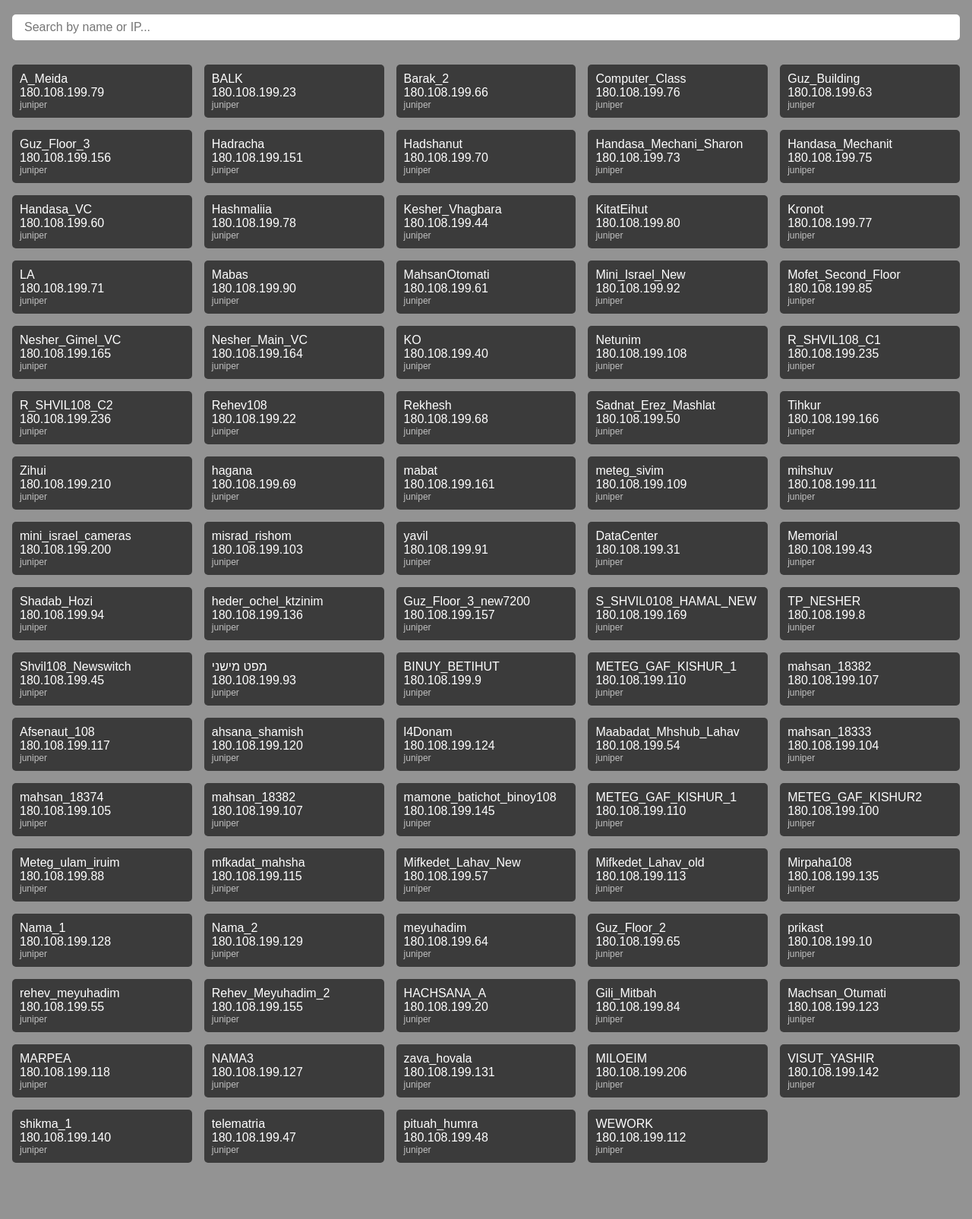
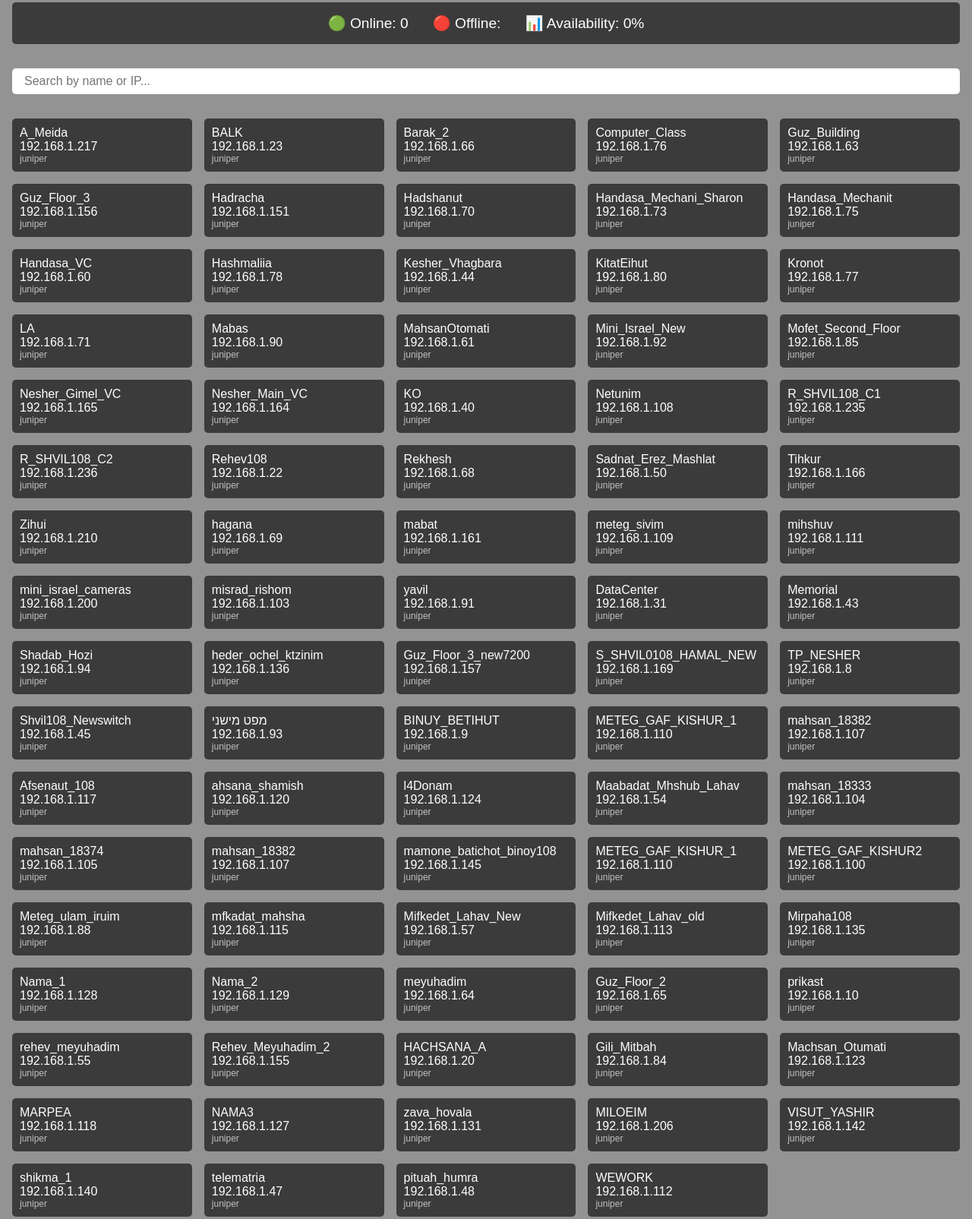
Before and after one commit to amit0604/Pinger-network-management, a plain HTML site: page templates/switch-monitor.html in a window 1280 px wide. Shown: the part 82-1687 px from the top of the page at 76% size. Before the commit the page ends 1629 px from the top, so only its background shows below. Drawn offline with Linux system fonts and the light colour scheme; no server answers.

Commit message:
31-01-26:monitor online/offline & availability
switch-minitor.html:
- feature: online and offline counter with addition of devcies availability in precentage.

```diff
--- a/static/devices.json
+++ b/static/devices.json
@@ -1,505 +1,505 @@
 [
     {
         "name": "A_Meida",
-        "ip": "180.108.199.79",
+        "ip": "192.168.1.217",
         "type":"juniper",
         "group":"network-switch"
     },
     {
         "name": "BALK",
-        "ip": "180.108.199.23",
+        "ip": "192.168.1.23",
         "type":"juniper",
         "group":"network-switch"
     },
     {
         "name": "Barak_2",
-        "ip": "180.108.199.66",
+        "ip": "192.168.1.66",
         "type":"juniper",
         "group":"network-switch"
     },
     {
         "name": "Computer_Class",
-        "ip": "180.108.199.76",
+        "ip": "192.168.1.76",
         "type":"juniper",
         "group":"network-switch"
     },
     {
         "name": "Guz_Building",
-        "ip": "180.108.199.63",
+        "ip": "192.168.1.63",
         "type":"juniper",
         "group":"network-switch"
     },
     {
         "name": "Guz_Floor_3",
-        "ip": "180.108.199.156",
+        "ip": "192.168.1.156",
         "type":"juniper",
         "group":"network-switch"
     },
     {
         "name": "Hadracha",
-        "ip": "180.108.199.151",
+        "ip": "192.168.1.151",
         "type":"juniper",
         "group":"network-switch"
     },
     {
         "name": "Hadshanut",
-        "ip": "180.108.199.70",
+        "ip": "192.168.1.70",
         "type":"juniper",
         "group":"network-switch"
     },
     {
         "name": "Handasa_Mechani_Sharon",
-        "ip": "180.108.199.73",
+        "ip": "192.168.1.73",
         "type":"juniper",
         "group":"network-switch"
     },
     {
         "name": "Handasa_Mechanit",
-        "ip": "180.108.199.75",
+        "ip": "192.168.1.75",
         "type":"juniper",
         "group":"network-switch"
     },
     {
         "name": "Handasa_VC",
-        "ip": "180.108.199.60",
+        "ip": "192.168.1.60",
         "type":"juniper",
         "group":"network-switch"
     },
     {
         "name": "Hashmaliia",
-        "ip": "180.108.199.78",
+        "ip": "192.168.1.78",
         "type":"juniper",
         "group":"network-switch"
     },
     {
         "name": "Kesher_Vhagbara",
-        "ip": "180.108.199.44",
+        "ip": "192.168.1.44",
         "type":"juniper",
         "group":"network-switch"
     },
     {
         "name": "KitatEihut",
-        "ip": "180.108.199.80",
+        "ip": "192.168.1.80",
         "type":"juniper",
         "group":"network-switch"
     },
     {
         "name": "Kronot",
-        "ip": "180.108.199.77",
+        "ip": "192.168.1.77",
         "type":"juniper",
         "group":"network-switch"
     },
     {
         "name": "LA",
-        "ip": "180.108.199.71",
+        "ip": "192.168.1.71",
         "type":"juniper",
         "group":"network-switch"
     },
     {
         "name": "Mabas",
-        "ip": "180.108.199.90",
+        "ip": "192.168.1.90",
         "type":"juniper",
         "group":"network-switch"
     },
     {
         "name": "MahsanOtomati",
-        "ip": "180.108.199.61",
+        "ip": "192.168.1.61",
         "type":"juniper",
         "group":"network-switch"
     },
     {
         "name": "Mini_Israel_New",
-        "ip": "180.108.199.92",
+        "ip": "192.168.1.92",
         "type":"juniper",
         "group":"network-switch"
     },
     {
         "name": "Mofet_Second_Floor",
-        "ip": "180.108.199.85",
+        "ip": "192.168.1.85",
         "type":"juniper",
         "group":"network-switch"
     },
     {
         "name": "Nesher_Gimel_VC",
-        "ip": "180.108.199.165",
+        "ip": "192.168.1.165",
         "type":"juniper",
         "group":"network-switch"
     },
     {
         "name": "Nesher_Main_VC",
-        "ip": "180.108.199.164",
+        "ip": "192.168.1.164",
         "type":"juniper",
         "group":"network-switch"
     },
     {
         "name": "KO",
-        "ip": "180.108.199.40",
+        "ip": "192.168.1.40",
         "type":"juniper",
         "group":"network-switch"
     },
     {
         "name": "Netunim",
-        "ip": "180.108.199.108",
+        "ip": "192.168.1.108",
         "type":"juniper",
         "group":"network-switch"
     },
     {
         "name": "R_SHVIL108_C1",
-        "ip": "180.108.199.235",
+        "ip": "192.168.1.235",
         "type":"juniper",
         "group":"network-switch"
     },
     {
         "name": "R_SHVIL108_C2",
-        "ip": "180.108.199.236",
+        "ip": "192.168.1.236",
         "type":"juniper",
         "group":"network-switch"
     },
     {
         "name": "Rehev108",
-        "ip": "180.108.199.22",
+        "ip": "192.168.1.22",
         "type":"juniper",
         "group":"network-switch"
     },
     {
         "name": "Rekhesh",
-        "ip": "180.108.199.68",
+        "ip": "192.168.1.68",
         "type":"juniper",
         "group":"network-switch"
     },
     {
         "name": "Sadnat_Erez_Mashlat",
-        "ip": "180.108.199.50",
+        "ip": "192.168.1.50",
         "type":"juniper",
         "group":"network-switch"
     },
     {
         "name": "Tihkur",
-        "ip": "180.108.199.166",
+        "ip": "192.168.1.166",
         "type":"juniper",
         "group":"network-switch"
     },
     {
         "name": "Zihui",
-        "ip": "180.108.199.210",
+        "ip": "192.168.1.210",
         "type":"juniper",
         "group":"network-switch"
     },
     {
         "name": "hagana",
-        "ip": "180.108.199.69",
+        "ip": "192.168.1.69",
         "type":"juniper",
         "group":"network-switch"
     },
     {
         "name": "mabat",
-        "ip": "180.108.199.161",
+        "ip": "192.168.1.161",
         "type":"juniper",
         "group":"network-switch"
     },
     {
         "name": "meteg_sivim",
-        "ip": "180.108.199.109",
+        "ip": "192.168.1.109",
         "type":"juniper",
         "group":"network-switch"
     },
     {
         "name": "mihshuv",
-        "ip": "180.108.199.111",
+        "ip": "192.168.1.111",
         "type":"juniper",
         "group":"network-switch"
     },
     {
         "name": "mini_israel_cameras",
-        "ip": "180.108.199.200",
+        "ip": "192.168.1.200",
         "type":"juniper",
         "group":"network-switch"
     },
     {
         "name": "misrad_rishom",
-        "ip": "180.108.199.103",
+        "ip": "192.168.1.103",
         "type":"juniper",
         "group":"network-switch"
     },
     {
         "name": "yavil",
-        "ip": "180.108.199.91",
+        "ip": "192.168.1.91",
         "type":"juniper",
         "group":"network-switch"
     },
     {
         "name": "DataCenter",
-        "ip": "180.108.199.31",
+        "ip": "192.168.1.31",
         "type":"juniper",
         "group":"network-switch"
     },
     {
         "name": "Memorial",
-        "ip": "180.108.199.43",
+        "ip": "192.168.1.43",
         "type":"juniper",
         "group":"network-switch"
     },
     {
         "name": "Shadab_Hozi",
-        "ip": "180.108.199.94",
+        "ip": "192.168.1.94",
         "type":"juniper",
         "group":"network-switch"
     },
     {
         "name": "heder_ochel_ktzinim",
-        "ip": "180.108.199.136",
+        "ip": "192.168.1.136",
         "type":"juniper",
         "group":"network-switch"
     },
     {
         "name": "Guz_Floor_3_new7200",
-        "ip": "180.108.199.157",
+        "ip": "192.168.1.157",
         "type":"juniper",
         "group":"network-switch"
     },
     {
         "name": "S_SHVIL0108_HAMAL_NEW",
-        "ip": "180.108.199.169",
+        "ip": "192.168.1.169",
         "type":"juniper",
         "group":"network-switch"
     },
     {
         "name": "TP_NESHER",
-        "ip": "180.108.199.8",
+        "ip": "192.168.1.8",
         "type":"juniper",
         "group":"network-switch"
     },
     {
         "name": "Shvil108_Newswitch",
-        "ip": "180.108.199.45",
+        "ip": "192.168.1.45",
         "type":"juniper",
         "group":"network-switch"
     },
     {
         "name": "מפט מישני",
-        "ip": "180.108.199.93",
+        "ip": "192.168.1.93",
         "type":"juniper",
         "group":"network-switch"
     },
     {
         "name": "BINUY_BETIHUT",
-        "ip": "180.108.199.9",
+        "ip": "192.168.1.9",
         "type":"juniper",
         "group":"network-switch"
     },
     {
         "name": "METEG_GAF_KISHUR_1",
-        "ip": "180.108.199.110",
+        "ip": "192.168.1.110",
         "type":"juniper",
         "group":"network-switch"
     },
     {
         "name": "mahsan_18382",
-        "ip": "180.108.199.107",
+        "ip": "192.168.1.107",
         "type":"juniper",
         "group":"network-switch"
     },
     {
         "name": "Afsenaut_108",
-        "ip": "180.108.199.117",
+        "ip": "192.168.1.117",
         "type":"juniper",
         "group":"network-switch"
     },
     {
         "name": "ahsana_shamish",
-        "ip": "180.108.199.120",
+        "ip": "192.168.1.120",
         "type":"juniper",
         "group":"network-switch"
     },
     {
         "name": "l4Donam",
-        "ip": "180.108.199.124",
+        "ip": "192.168.1.124",
         "type":"juniper",
         "group":"network-switch"
     },
     {
         "name": "Maabadat_Mhshub_Lahav",
-        "ip": "180.108.199.54",
+        "ip": "192.168.1.54",
         "type":"juniper",
         "group":"network-switch"
     },
     {
         "name": "mahsan_18333",
-        "ip": "180.108.199.104",
+        "ip": "192.168.1.104",
         "type":"juniper",
         "group":"network-switch"
     },
     {
         "name": "mahsan_18374",
-        "ip": "180.108.199.105",
+        "ip": "192.168.1.105",
         "type":"juniper",
         "group":"network-switch"
     },
     {
         "name": "mahsan_18382",
-        "ip": "180.108.199.107",
+        "ip": "192.168.1.107",
         "type":"juniper",
         "group":"network-switch"
     },
     {
         "name": "mamone_batichot_binoy108",
-        "ip": "180.108.199.145",
+        "ip": "192.168.1.145",
         "type":"juniper",
         "group":"network-switch"
     },
     {
         "name": "METEG_GAF_KISHUR_1",
-        "ip": "180.108.199.110",
+        "ip": "192.168.1.110",
         "type":"juniper",
         "group":"network-switch"
     },
     {
         "name": "METEG_GAF_KISHUR2",
-        "ip": "180.108.199.100",
+        "ip": "192.168.1.100",
         "type":"juniper",
         "group":"network-switch"
     },
     {
         "name": "Meteg_ulam_iruim",
-        "ip": "180.108.199.88",
+        "ip": "192.168.1.88",
         "type":"juniper",
         "group":"network-switch"
     },
     {
         "name": "mfkadat_mahsha",
-        "ip": "180.108.199.115",
+        "ip": "192.168.1.115",
         "type":"juniper",
         "group":"network-switch"
     },
     {
         "name": "Mifkedet_Lahav_New",
-        "ip": "180.108.199.57",
+        "ip": "192.168.1.57",
         "type":"juniper",
         "group":"network-switch"
     },
     {
         "name": "Mifkedet_Lahav_old",
-        "ip": "180.108.199.113",
+        "ip": "192.168.1.113",
         "type":"juniper",
         "group":"network-switch"
     },
     {
         "name": "Mirpaha108",
-        "ip": "180.108.199.135",
+        "ip": "192.168.1.135",
         "type":"juniper",
         "group":"network-switch"
     },
     {
         "name": "Nama_1",
-        "ip": "180.108.199.128",
+        "ip": "192.168.1.128",
         "type":"juniper",
         "group":"network-switch"
     },
     {
         "name": "Nama_2",
-        "ip": "180.108.199.129",
+        "ip": "192.168.1.129",
         "type":"juniper",
         "group":"network-switch"
     },
     {
         "name": "meyuhadim",
-        "ip": "180.108.199.64",
+        "ip": "192.168.1.64",
         "type":"juniper",
         "group":"network-switch"
     },
     {
         "name": "Guz_Floor_2",
-        "ip": "180.108.199.65",
+        "ip": "192.168.1.65",
         "type":"juniper",
         "group":"network-switch"
     },
     {
         "name": "prikast",
-        "ip": "180.108.199.10",
+        "ip": "192.168.1.10",
         "type":"juniper",
         "group":"network-switch"
     },
     {
         "name": "rehev_meyuhadim",
-        "ip": "180.108.199.55",
+        "ip": "192.168.1.55",
         "type":"juniper",
         "group":"network-switch"
     },
     {
         "name": "Rehev_Meyuhadim_2",
-        "ip": "180.108.199.155",
+        "ip": "192.168.1.155",
         "type":"juniper",
         "group":"network-switch"
     },
     {
         "name": "HACHSANA_A",
-        "ip": "180.108.199.20",
+        "ip": "192.168.1.20",
         "type":"juniper",
         "group":"network-switch"
     },
     {
         "name": "Gili_Mitbah",
-        "ip": "180.108.199.84",
+        "ip": "192.168.1.84",
         "type":"juniper",
         "group":"network-switch"
     },
     {
         "name": "Machsan_Otumati",
-        "ip": "180.108.199.123",
+        "ip": "192.168.1.123",
         "type":"juniper",
         "group":"network-switch"
     },
     {
         "name": "MARPEA",
-        "ip": "180.108.199.118",
+        "ip": "192.168.1.118",
         "type":"juniper",
         "group":"network-switch"
     },
     {
         "name": "NAMA3",
-        "ip": "180.108.199.127",
+        "ip": "192.168.1.127",
         "type":"juniper",
         "group":"network-switch"
     },
     {
         "name": "zava_hovala",
-        "ip": "180.108.199.131",
+        "ip": "192.168.1.131",
         "type":"juniper",
         "group":"network-switch"
     },
     {
         "name": "MILOEIM",
-        "ip": "180.108.199.206",
+        "ip": "192.168.1.206",
         "type":"juniper",
         "group":"network-switch"
     },
     {
         "name": "VISUT_YASHIR",
-        "ip": "180.108.199.142",
+        "ip": "192.168.1.142",
         "type":"juniper",
         "group":"network-switch"
     },
     {
         "name": "shikma_1",
-        "ip": "180.108.199.140",
+        "ip": "192.168.1.140",
         "type":"juniper",
         "group":"network-switch"
     },
     {
         "name": "telematria",
-        "ip": "180.108.199.47",
+        "ip": "192.168.1.47",
         "type":"juniper",
         "group":"network-switch"
     },
     {
         "name": "pituah_humra",
-        "ip": "180.108.199.48",
+        "ip": "192.168.1.48",
         "type":"juniper",
         "group":"network-switch"
     },
     {
         "name": "WEWORK",
-        "ip": "180.108.199.112",
+        "ip": "192.168.1.112",
         "type":"juniper",
         "group":"network-switch"
     }
--- a/static/style.css
+++ b/static/style.css
@@ -100,3 +100,20 @@ body{
     50%  { box-shadow: 0 0 20px var(--offline); }
     100% { box-shadow: 0 0 5px var(--offline); }
 }
+
+.health-container {
+    margin: 1rem;
+    padding: 1rem;
+    background: var(--devicebackground);
+    border-radius: 5px;
+    display: flex;
+    justify-content: center;
+}
+
+.health-statistics {
+    display: flex;
+    flex-wrap: wrap;
+    gap: 2rem;
+    justify-content: space-evenly;
+    font-size: 1.2rem;
+}
--- a/templates/switch-monitor.html
+++ b/templates/switch-monitor.html
@@ -9,6 +9,14 @@
 </head>
 <body>
     <h1 class="page-title">Ping Monitor</h1>
+
+    <div class="health-container">
+        <div class="health-statistics">
+            <span class="online-count">🟢 Online: 0</span>
+            <span class="offline-count">🔴 Offline:</span>
+            <span class="availability">📊 Availability: 0%</span>
+        </div>
+    </div>
 
     <div class="search-wrapper">
         <input type="search" id="search-input" placeholder="Search by name or IP..." data-search>
```
Also changed, not shown: static/script.js (+17 -0 lines), 1 other file.
